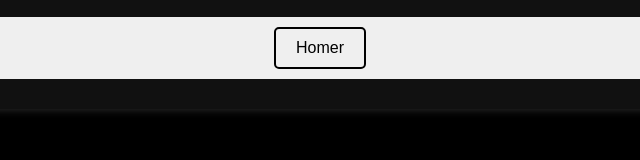
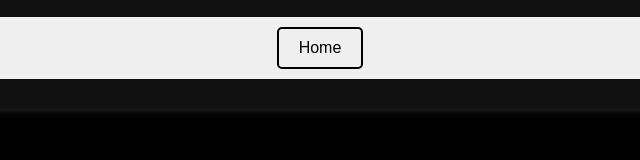
Before and after one commit to Andres-0070/Gatos-fotos2, a plain HTML site: page index.html in a window 1280 px wide. Shown: the part 1974-2134 px from the top of the page, 320-960 px from the left. Drawn offline with Linux system fonts and the light colour scheme.

Commit message:
Update index.html

```diff
--- a/index.html
+++ b/index.html
@@ -146,7 +146,7 @@
             <input id="energetic" type="checkbox" name="personality" value="energetic"> <label for="energetic">Energetic</label>
           </fieldset>
           <input type="text" name="catphotourl" placeholder="cat photo URL" required>
-          <button type="submit"> <a href="https://andres-0070.github.io/Portafolio-personal/" class="link-boton">Homer</a></button>
+          <button type="submit"> <a href="https://andres-0070.github.io/Portafolio-personal/" class="link-boton">Home</a></button>
         </form>
       </section>
     </main>
```
